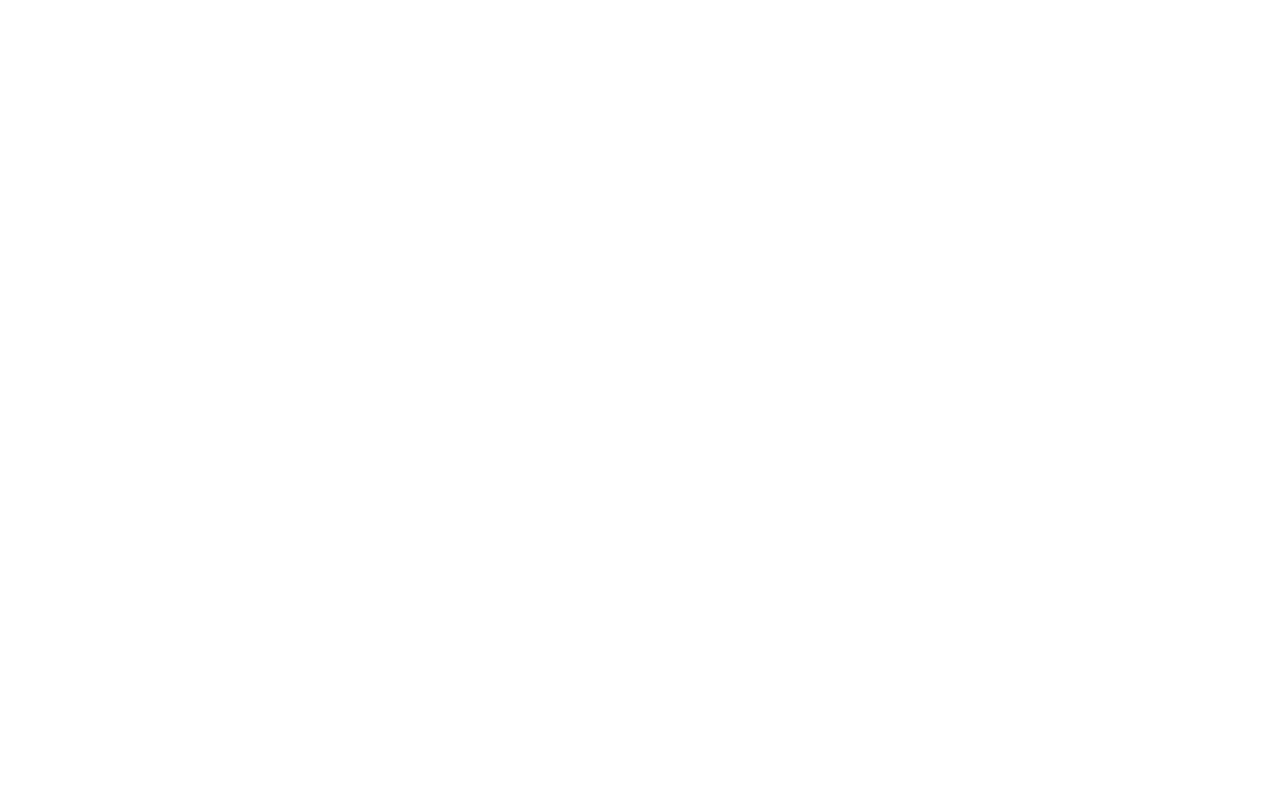
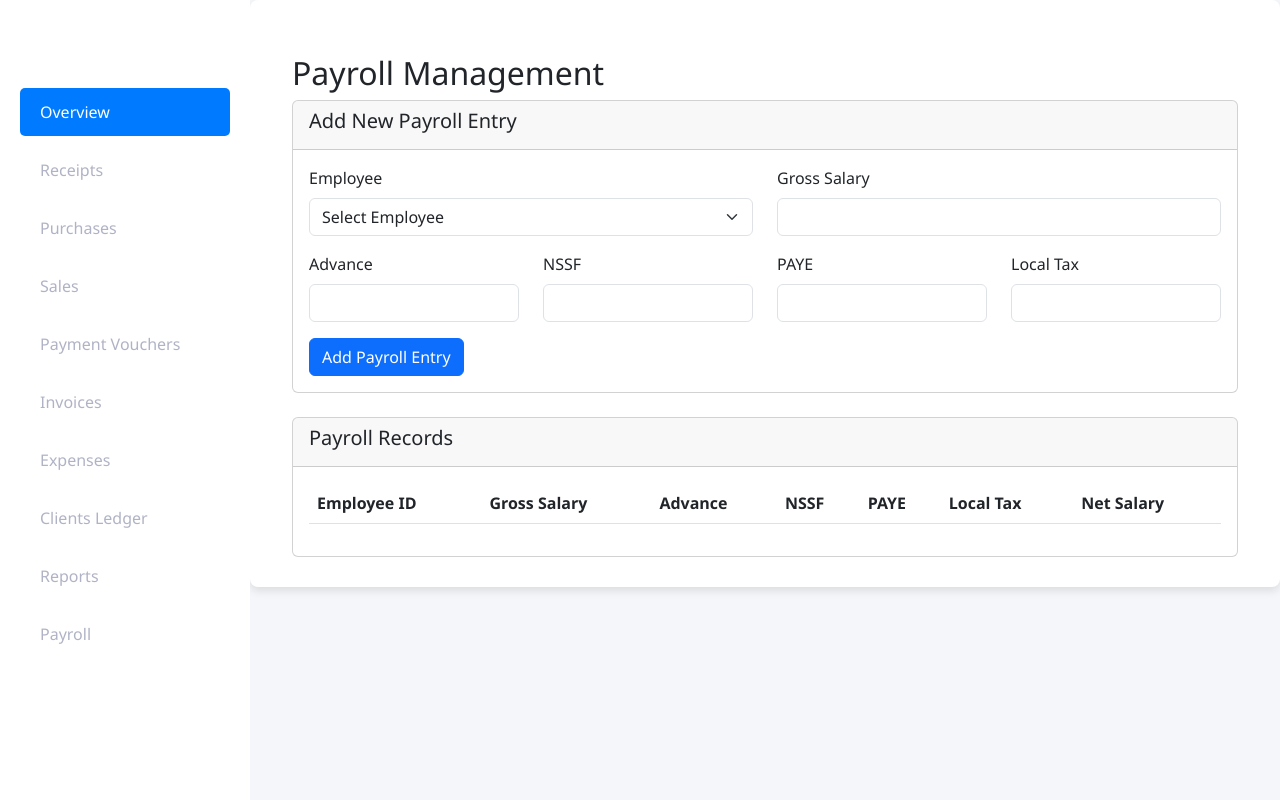
Before and after one commit to ampereza/kenkom123, a Flask app: page /payroll in a window 1280 px wide. Before the commit the page is empty. Run offline with Flask 3, Linux system fonts and the light colour scheme; the visitor is signed in with stand-in values (Sample User, id 1); data that the repository does not hold is empty; parts of the project's set-up code (start-up, migrations or seed data) failed here and were passed over.

Commit message:
oiuytfrd

```diff
--- a/main_folder/accounting.py
+++ b/main_folder/accounting.py
@@ -540,10 +540,6 @@ def inventory():
     return render_template('accounts/inventory.html')
 
 
-@accounting.route('/payroll')
-@login_required
-def payroll():
-    return render_template('accounts/payroll.html')
 
 @accounting.route('/reports')
 @login_required
@@ -784,3 +780,46 @@ def income_statement():
                             monthly_statement={},
                             annual_statement={},
                             current_date=current_date.strftime('%Y-%m-%d'))
+
+
+
+@accounting.route('/add_payroll', methods=['POST'])
+def add_payroll():
+    try:
+        payroll_data = {
+            "employee_id": float(request.form.get('employee_id')),
+            "gross_salary": float(request.form.get('gross_salary')),
+            "advance": float(request.form.get('advance')),
+            "nssf": float(request.form.get('nssf')),
+            "paye": float(request.form.get('paye')),
+            "local_tax": float(request.form.get('local_tax'))
+        }
+
+        result = supabase.table('payroll').insert(payroll_data).execute()
+        print(result)
+        return redirect(url_for('accounting.payroll'))
+
+    except Exception as e:
+        print(e)
+        return {"error": str(e)}, 500
+
+@accounting.route('/payroll')
+def payroll():
+    try:
+        # Fetch payroll records
+        payroll_response = supabase.table('payroll').select('*').execute()
+        payroll_records = payroll_response.data if payroll_response else []
+
+        # Fetch employees
+        employees_response = supabase.table('employees').select('*').execute()
+        employees = employees_response.data if employees_response else []
+
+        return render_template('accounts/payroll.html',
+                                payroll_records=payroll_records,
+                                employees=employees)
+
+    except Exception as e:
+        print(f"Error fetching payroll data: {str(e)}")
+        return render_template('accounts/payroll.html',
+                                payroll_records=[],
+                                employees=[])
--- a/main_folder/templates/accounts/accounts_base.html
+++ b/main_folder/templates/accounts/accounts_base.html
@@ -107,6 +107,7 @@
             <a class="nav-link" href="{{url_for('accounting.expenses')}}">Expenses</a>
             <a class="nav-link" href="{{url_for('accounting.clients_ledger')}}">Clients Ledger</a>
             <a class="nav-link" href="{{url_for('accounting.income_statement')}}">Reports</a>
+            <a class="nav-link" href="{{url_for('accounting.payroll')}}">Payroll</a>
         </nav>
     </div>
     <div class="content">
--- /dev/null
+++ b/main_folder/templates/accounts/payroll.html
@@ -0,0 +1,87 @@
+{% extends 'accounts/accounts_base.html' %}
+
+{% block content %}
+<div class="container mt-4">
+    <h2>Payroll Management</h2>
+
+    <!-- Add Payroll Form -->
+    <div class="card mb-4">
+        <div class="card-header">
+            <h5>Add New Payroll Entry</h5>
+        </div>
+        <div class="card-body">
+            <form action="{{ url_for('accounting.add_payroll') }}" method="POST">
+                <div class="row">
+                    <div class="col-md-6 mb-3">
+                        <label for="employee_id" class="form-label">Employee</label>
+                        <select class="form-select" name="employee_id" id="employee_id" required>
+                            <option value="">Select Employee</option>
+                            {% for employee in employees %}
+                            <option value="{{ employee.id }}">{{ employee.first_name }} {{ employee.last_name }}</option>
+                            {% endfor %}
+                        </select>
+                    </div>
+                    <div class="col-md-6 mb-3">
+                        <label for="gross_salary" class="form-label">Gross Salary</label>
+                        <input type="number" class="form-control" name="gross_salary" step="0.01" required>
+                    </div>
+                    <div class="col-md-3 mb-3">
+                        <label for="advance" class="form-label">Advance</label>
+                        <input type="number" class="form-control" name="advance" step="0.01" required>
+                    </div>
+                    <div class="col-md-3 mb-3">
+                        <label for="nssf" class="form-label">NSSF</label>
+                        <input type="number" class="form-control" name="nssf" step="0.01" required>
+                    </div>
+                    <div class="col-md-3 mb-3">
+                        <label for="paye" class="form-label">PAYE</label>
+                        <input type="number" class="form-control" name="paye" step="0.01" required>
+                    </div>
+                    <div class="col-md-3 mb-3">
+                        <label for="local_tax" class="form-label">Local Tax</label>
+                        <input type="number" class="form-control" name="local_tax" step="0.01" required>
+                    </div>
+                </div>
+                <button type="submit" class="btn btn-primary">Add Payroll Entry</button>
+            </form>
+        </div>
+    </div>
+
+    <!-- Payroll Records Table -->
+    <div class="card">
+        <div class="card-header">
+            <h5>Payroll Records</h5>
+        </div>
+        <div class="card-body">
+            <div class="table-responsive">
+                <table class="table table-striped">
+                    <thead>
+                        <tr>
+                            <th>Employee ID</th>
+                            <th>Gross Salary</th>
+                            <th>Advance</th>
+                            <th>NSSF</th>
+                            <th>PAYE</th>
+                            <th>Local Tax</th>
+                            <th>Net Salary</th>
+                        </tr>
+                    </thead>
+                    <tbody>
+                        {% for record in payroll_records %}
+                        <tr>
+                            <td>{{ record.employee_id }}</td>
+                            <td>{{ record.gross_salary }}</td>
+                            <td>{{ record.advance }}</td>
+                            <td>{{ record.nssf }}</td>
+                            <td>{{ record.paye }}</td>
+                            <td>{{ record.local_tax }}</td>
+                            <td>{{ record.gross_salary - record.advance - record.nssf - record.paye - record.local_tax }}</td>
+                        </tr>
+                        {% endfor %}
+                    </tbody>
+                </table>
+            </div>
+        </div>
+    </div>
+</div>
+{% endblock %}
```
Also changed, not shown: main_folder/templates/dashboard/employees.html (+7 -7 lines).
